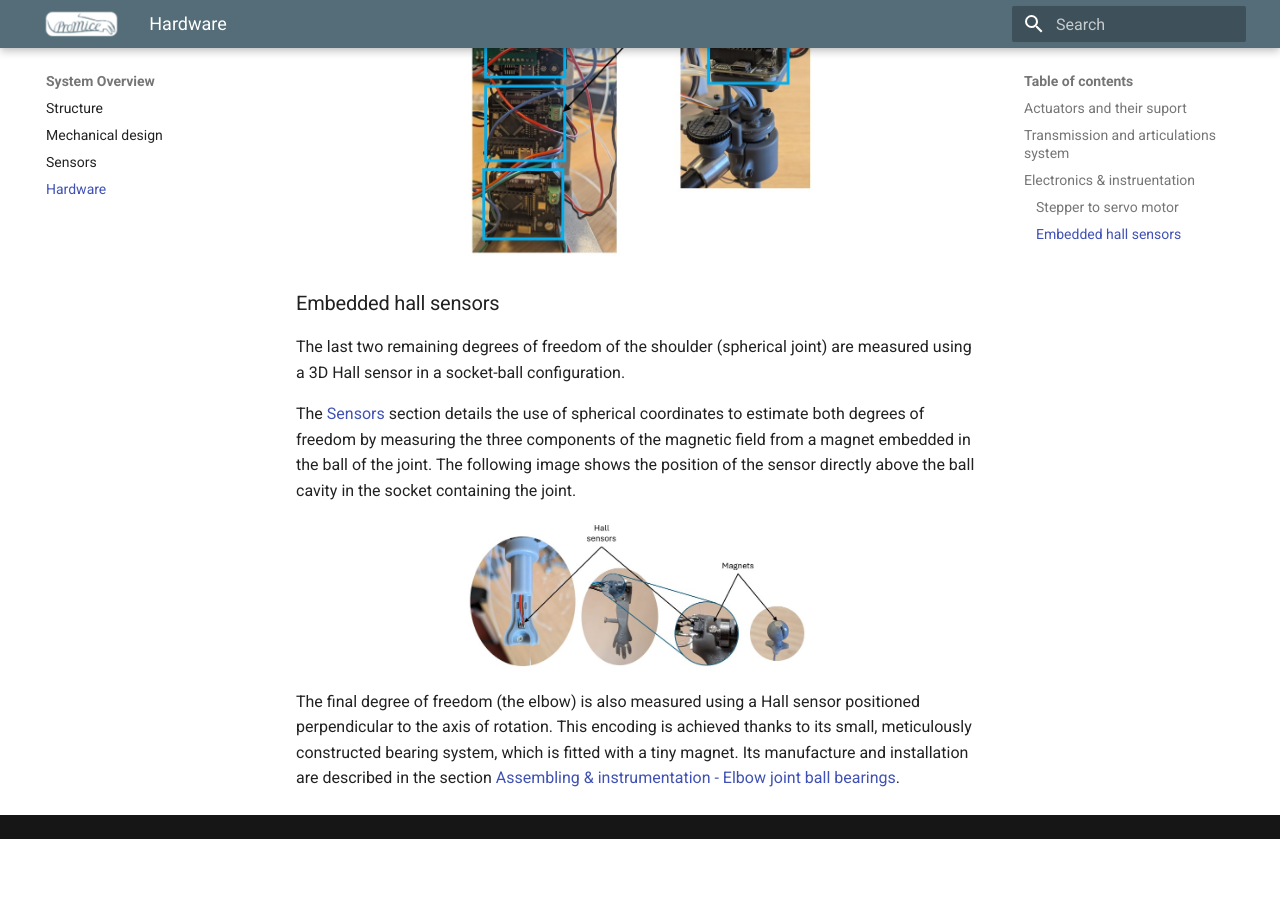
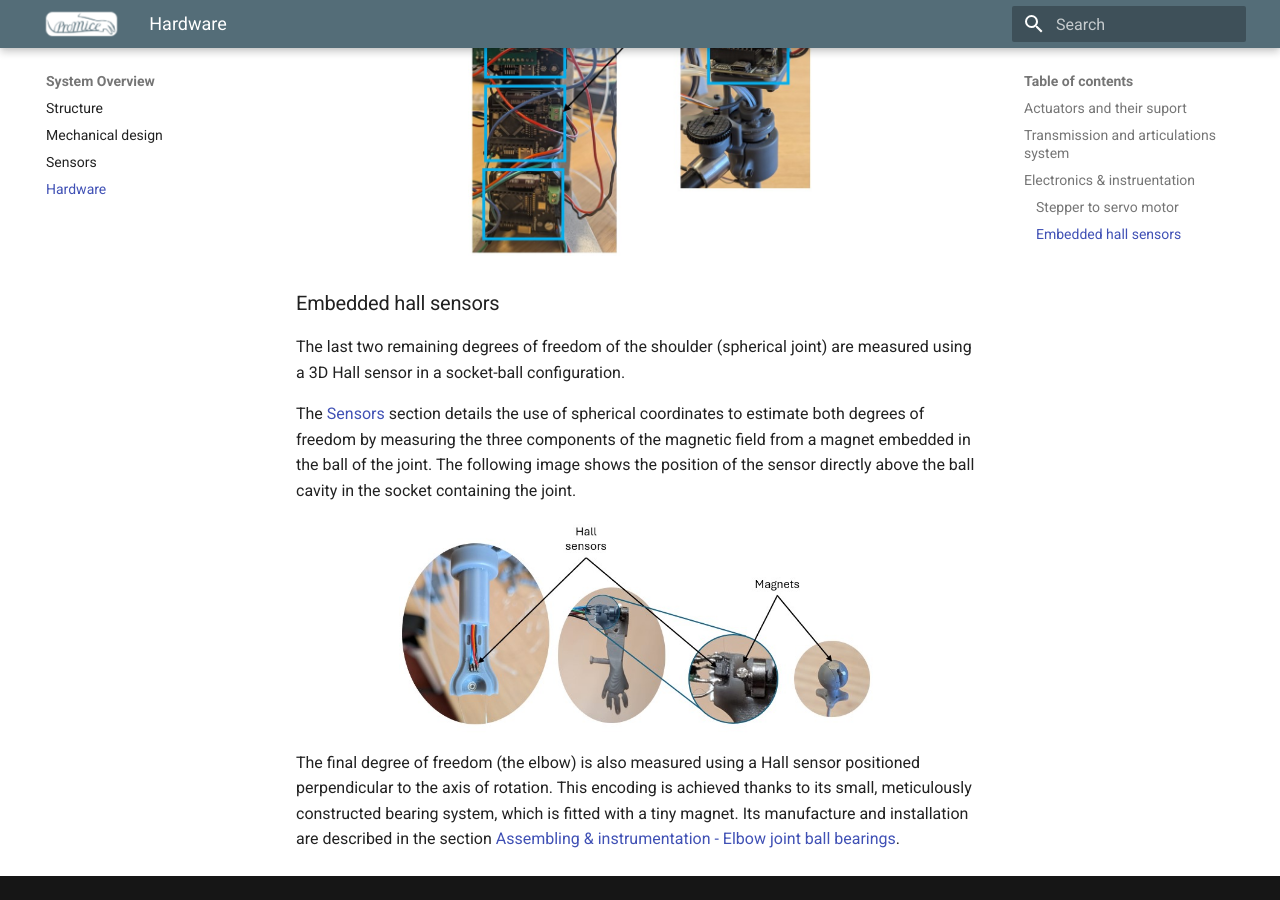
Before and after one commit to Juan-CarlosM/ProMice, an MkDocs documentation site: the page built from docs/hardware.md, in a window 1280 px wide and 900 px high, scrolled down 2106 px. Built offline with MkDocs 1.6.1 and Material for MkDocs 9.7.7, drawn with Linux system fonts in a browser that asks for light colours; before the commit the page ends 2945 px from its top, so only the background shows below that.

Commit message:
Adjust image width for Hall sensors socket
Increased the width of the Hall sensors image from 50% to 70%.

```diff
--- a/docs/hardware.md
+++ b/docs/hardware.md
@@ -33,6 +33,6 @@ The last two remaining degrees of freedom of the shoulder (spherical joint) are
 The [Sensors](sensors.md) section details the use of spherical coordinates to estimate both degrees of freedom by measuring the three components of the magnetic field from a magnet embedded in the ball of the joint.
 The following image shows the position of the sensor directly above the ball cavity in the socket containing the joint.
 
-![Hall sensors socket and elbow](images/hall_sensors_socket.jpg){width=50% .center}
+![Hall sensors socket and elbow](images/hall_sensors_socket.jpg){width=70% .center}
 
 The final degree of freedom (the elbow) is also measured using a Hall sensor positioned perpendicular to the axis of rotation. This encoding is achieved thanks to its small, meticulously constructed bearing system, which is fitted with a tiny magnet. Its manufacture and installation are described in the section [Assembling & instrumentation - Elbow joint ball bearings](assembling_instrumentation.md#elbow-joint-ball-bearings).
```
